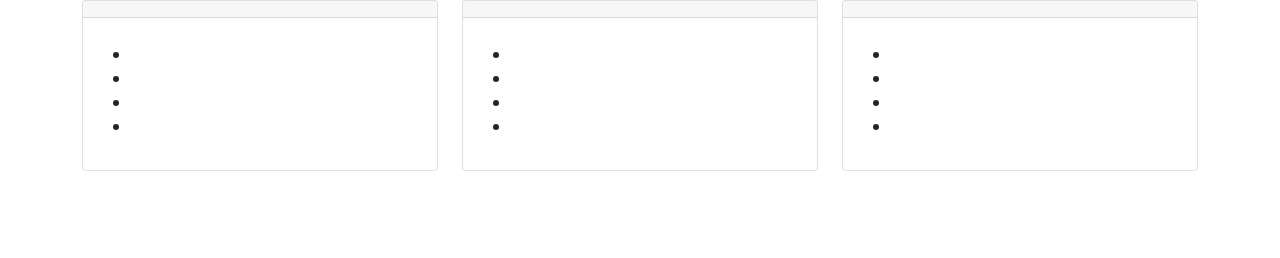
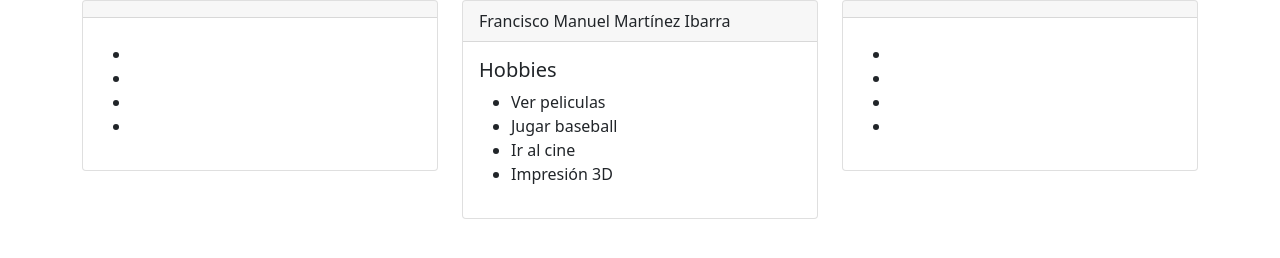
Before and after one commit to fiveandroid/hobbies, a plain HTML site: page index.html in a window 1280 px wide. Drawn offline with nearby package versions, Linux system fonts and the light colour scheme.

Commit message:
francisco hobbies added

```diff
--- a/index.html
+++ b/index.html
@@ -38,15 +38,15 @@
           <div class="col-4">
             <div class="card">
               <div class="card-header">
-
+                Francisco Manuel Martínez Ibarra
               </div>
               <div class="card-body">
-                <h5 class="card-title"></h5>
+                <h5 class="card-title">Hobbies</h5>
                <ul>
-                 <li></li>
-                 <li></li>
-                 <li></li>
-                 <li></li>
+                 <li>Ver peliculas</li>
+                 <li>Jugar baseball</li>
+                 <li>Ir al cine</li>
+                 <li>Impresión 3D</li>
                </ul>
               </div>
             </div>
```
